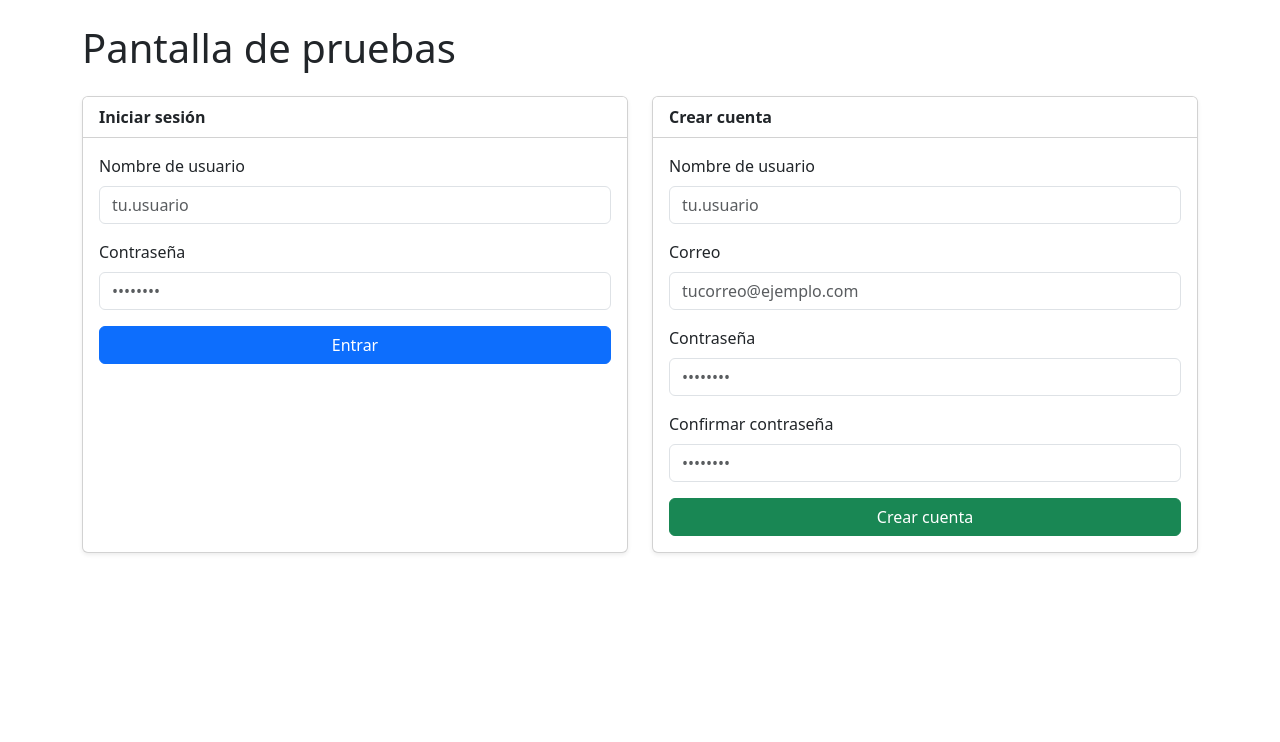
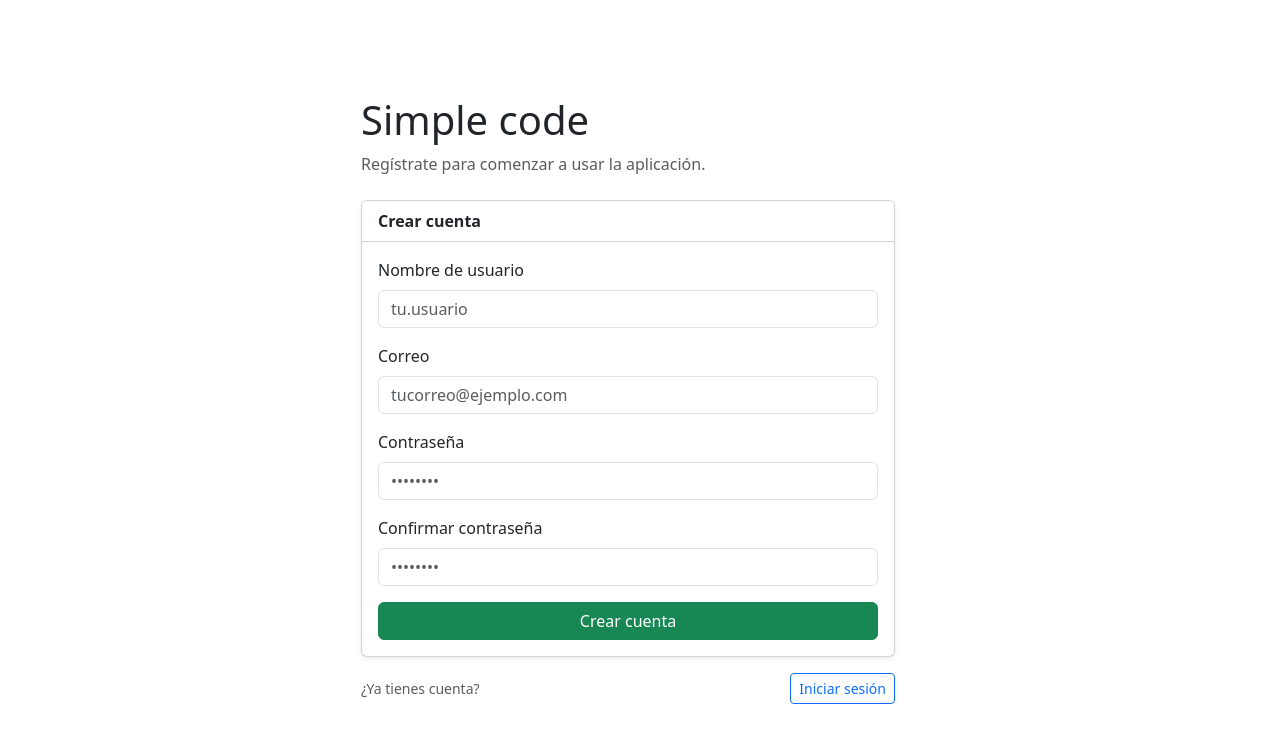
Before and after one commit to Dianroan/SimpleCode, a React (Vite) app in the folder frontend/: page /register in a window 1280 px wide. Shown: the top 742 px of the page. Built offline with nearby package versions, Linux system fonts and the light colour scheme.

Commit message:
LogIn and SignUp

```diff
--- a/frontend/index.html
+++ b/frontend/index.html
@@ -2,7 +2,7 @@
 <html lang="en">
   <head>
     <meta charset="UTF-8" />
-    <link rel="icon" type="" href="/" />
+    <link rel="icon" type="image/png" href="/favicon.png" />
     <meta name="viewport" content="width=device-width, initial-scale=1.0" />
     <title>Simple code</title>
   </head>
--- a/frontend/package.json
+++ b/frontend/package.json
@@ -12,7 +12,8 @@
   "dependencies": {
     "bootstrap": "^5.3.8",
     "react": "^19.1.1",
-    "react-dom": "^19.1.1"
+    "react-dom": "^19.1.1",
+    "react-router-dom": "^7.9.4"
   },
   "devDependencies": {
     "@eslint/js": "^9.36.0",
--- a/frontend/src/app/App.jsx
+++ b/frontend/src/app/App.jsx
@@ -1,30 +1,8 @@
-import LoginForm from "@modules/auth/organisms/LoginForm.jsx";
-import RegisterForm from "@modules/auth/organisms/RegisterForm.jsx";
+import { useMemo } from "react";
+import { useRoutes } from "react-router-dom";
+import { routes as baseRoutes } from "./routes.jsx";
 
 export default function App() {
-  // ...
-  const handleLogin = (data) => {
-    console.log("LOGIN submit:", data);
-    alert(`Login OK: ${data.username}`);
-  };
-  // ...
-
-  const handleRegister = (data) => {
-    console.log("REGISTER submit:", data);
-    alert(`Register OK: ${data.email}`);
-  };
-
-  return (
-    <div className="container py-4">
-      <h1 className="mb-4">Pantalla de pruebas</h1>
-      <div className="row g-4">
-        <div className="col-12 col-lg-6">
-          <LoginForm onSubmit={handleLogin} />
-        </div>
-        <div className="col-12 col-lg-6">
-          <RegisterForm onSubmit={handleRegister} />
-        </div>
-      </div>
-    </div>
-  );
+  const element = useRoutes(useMemo(() => baseRoutes, []));
+  return element;
 }
--- /dev/null
+++ b/frontend/src/app/routes.jsx
@@ -0,0 +1,20 @@
+import React from "react";
+import { Navigate } from "react-router-dom";
+
+// Auth pages
+import LoginPage from "@modules/auth/pages/LoginPage.jsx";
+import RegisterPage from "@modules/auth/pages/RegisterPage.jsx";
+
+export const routes = [
+  { path: "/", element: <Navigate to="/login" replace /> },
+  { path: "/login", element: <LoginPage /> },
+  { path: "/register", element: <RegisterPage /> },
+  {
+    path: "*",
+    element: (
+      <div className="container py-5">
+        <h1>Página no encontrada</h1>
+      </div>
+    ),
+  },
+];
--- a/frontend/src/main.jsx
+++ b/frontend/src/main.jsx
@@ -1,12 +1,16 @@
-import { StrictMode } from "react";
-import { createRoot } from "react-dom/client";
+import React from "react";
+import ReactDOM from "react-dom/client";
+import { BrowserRouter } from "react-router-dom";
+
 import "bootstrap/dist/css/bootstrap.min.css";
 import "bootstrap/dist/js/bootstrap.bundle.min.js";
-import "@styles/global.css";
-import App from "./app/App.jsx";
 
-createRoot(document.getElementById("root")).render(
-  <StrictMode>
-    <App />
-  </StrictMode>
+import App from "@app/App.jsx";
+
+ReactDOM.createRoot(document.getElementById("root")).render(
+  <React.StrictMode>
+    <BrowserRouter>
+      <App />
+    </BrowserRouter>
+  </React.StrictMode>
 );
--- /dev/null
+++ b/frontend/src/modules/auth/pages/LoginPage.jsx
@@ -0,0 +1,37 @@
+import LoginForm from "@modules/auth/organisms/LoginForm.jsx";
+import Button from "@ds/atoms/Button.jsx";
+import { Link } from "react-router-dom";
+
+export default function LoginPage() {
+  const handleLogin = async (payload) => {
+    console.log("LOGIN payload", payload);
+    alert(`Sesión iniciada para: ${payload.username}`);
+  };
+
+  return (
+    <main className="container min-vh-100 d-flex align-items-center">
+      <div className="row justify-content-center w-100">
+        <div className="col-12 col-md-10 col-lg-6">
+          <h1 className="mb-2">Iniciar sesión</h1>
+          <p className="text-muted mb-4">
+            Ingresa tus credenciales para acceder.
+          </p>
+
+          {/* Card + link en un mismo flujo vertical */}
+          <div className="d-flex flex-column gap-3">
+            <LoginForm onSubmit={handleLogin} />
+
+            <div className="d-flex justify-content-between align-items-center">
+              <small className="text-muted">¿No tienes cuenta?</small>
+              <Link to="/register">
+                <Button variant="outline-primary" className="btn btn-sm">
+                  Crear cuenta
+                </Button>
+              </Link>
+            </div>
+          </div>
+        </div>
+      </div>
+    </main>
+  );
+}
--- /dev/null
+++ b/frontend/src/modules/auth/pages/RegisterPage.jsx
@@ -0,0 +1,37 @@
+import RegisterForm from "@modules/auth/organisms/RegisterForm.jsx";
+import Button from "@ds/atoms/Button.jsx";
+import { Link } from "react-router-dom";
+
+export default function RegisterPage() {
+  const handleRegister = async (payload) => {
+    console.log("REGISTER payload", payload);
+    alert(`Cuenta creada para: ${payload.username}`);
+  };
+
+  return (
+    <main className="container min-vh-100 d-flex align-items-center">
+      <div className="row justify-content-center w-100">
+        <div className="col-12 col-md-10 col-lg-6">
+          <h1 className="mb-2">Simple code</h1>
+          <p className="text-muted mb-4">
+            Regístrate para comenzar a usar la aplicación.
+          </p>
+
+          {/* Card + link en el mismo bloque */}
+          <div className="d-flex flex-column gap-3">
+            <RegisterForm onSubmit={handleRegister} />
+
+            <div className="d-flex justify-content-between align-items-center">
+              <small className="text-muted">¿Ya tienes cuenta?</small>
+              <Link to="/login">
+                <Button variant="outline-primary" className="btn btn-sm">
+                  Iniciar sesión
+                </Button>
+              </Link>
+            </div>
+          </div>
+        </div>
+      </div>
+    </main>
+  );
+}
```
Also changed, not shown: frontend/public/favicon.png (added), 1 other file (tests, documents, lock files or other folders).
